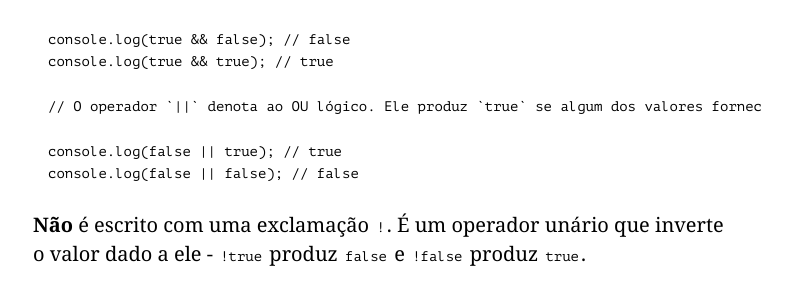
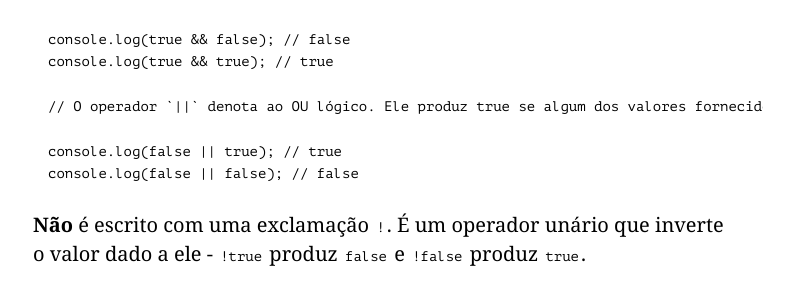
Before and after one commit to braziljs/eloquente-javascript, a Jekyll site: the page built from chapters/valores-tipos-operadores/index.md, in a window 1280 px wide and 900 px high, scrolled down 8307 px. Shown: the part 228-518 px from the top of the window, without its empty margins (257-1051 px from the left). Built offline with Jekyll 4.4.1, drawn with Linux system fonts in a browser that asks for light colours.

```diff
--- a/chapters/valores-tipos-operadores/index.md
+++ b/chapters/valores-tipos-operadores/index.md
@@ -204,7 +204,7 @@ O operador `&&` representa o **e** lógico. É um operador binário, e seu resul
 console.log(true && false); // false
 console.log(true && true); // true
 
-// O operador `||` denota ao OU lógico. Ele produz `true` se algum dos valores fornecidos for `true`:
+// O operador `||` denota ao OU lógico. Ele produz true se algum dos valores fornecidos for true:
 
 console.log(false || true); // true
 console.log(false || false); // false
@@ -242,7 +242,7 @@ Quando um operador é aplicado a um tipo de valor "errado", ele vai silenciosame
 
 Quando algo que não pode ser mapeado como um número de forma óbvia, do tipo `"five"` ou `undefined` é convertido para um número, o valor `NaN` é produzido. Operações aritméticas com `NaN` continuam produzindo `NaN`, então se você encontrar alguns destes resultados em algum local inesperado, procure por conversões acidentais de tipo.
 
-Quando comparamos coisas do mesmo tipo usando `==`, o resultado é bastante fácil de se prever - você vai obter `true` quando ambos os valores forem os mesmos. Mas quando os tipos diferem, o JavaScript usa um complicado e confuso conjunto de regras para determinar o que fazer. Eu não vou explicar isto precisamente, mas na maioria dos casos irá ocorrer a tentativa de conversão de um dos valores para o tipo do outro valor. Contudo, quando `null`ou `undefined`ocorrem em algum dos lados do operador, isso produzirá `true` somente se ambos os lados forem `null` ou `undefined`.
+Quando comparamos coisas do mesmo tipo usando `==`, o resultado é bastante fácil de se prever - você vai obter `true` quando ambos os valores forem os mesmos. Mas quando os tipos diferem, o JavaScript usa um complicado e confuso conjunto de regras para determinar o que fazer. Eu não vou explicar isto precisamente, mas na maioria dos casos irá ocorrer a tentativa de conversão de um dos valores para o tipo do outro valor. Contudo, quando `null`ou `undefined` ocorrem em algum dos lados do operador, isso produzirá `true` somente se ambos os lados forem `null` ou `undefined`.
 
 A última parte do comportamento é frequentemente muito útil. Quando você quer testar se um valor tem um valor real, em vez de ser `null` ou `undefined`, você pode simplesmente compará-lo a `null` com o operador `==` (ou `!=`).
 
```
